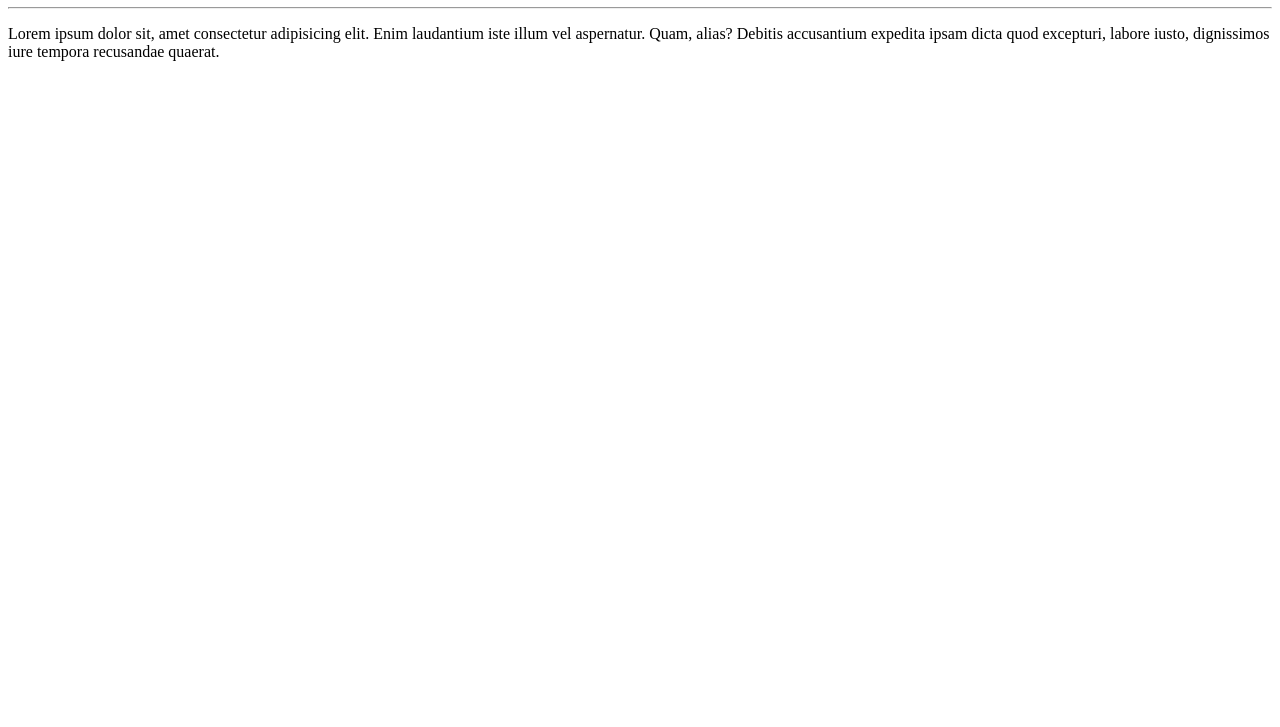
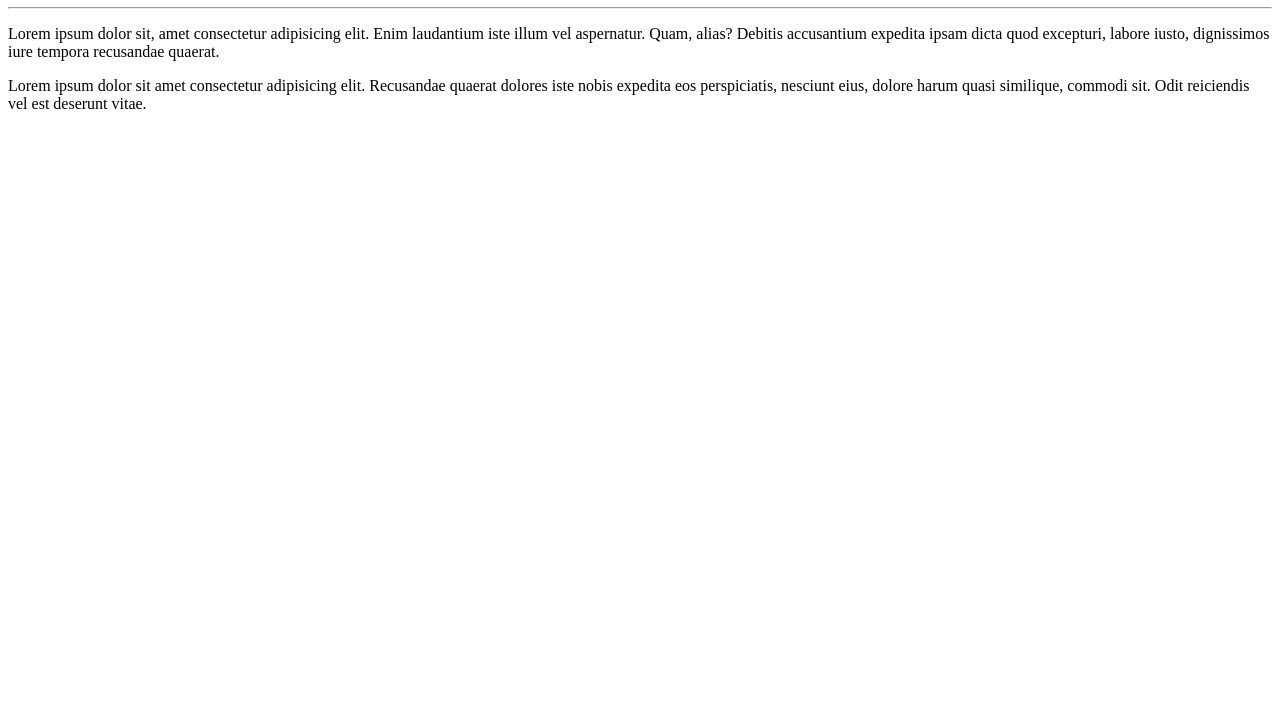
Before and after one commit to BrunoGsouza90/curso_de_github, a plain HTML site: page site-exemplo/index.html in a window 1280 px wide. Shown: the part 73-800 px from the top of the page. Drawn offline with Linux system fonts and the light colour scheme.

Commit message:
Adicionei um parágrafo

```diff
--- a/site-exemplo/index.html
+++ b/site-exemplo/index.html
@@ -9,5 +9,6 @@
     <h1>Olá, Mundo!</h1>
     <hr>
     <p>Lorem ipsum dolor sit, amet consectetur adipisicing elit. Enim laudantium iste illum vel aspernatur. Quam, alias? Debitis accusantium expedita ipsam dicta quod excepturi, labore iusto, dignissimos iure tempora recusandae quaerat.</p>
+    <p>Lorem ipsum dolor sit amet consectetur adipisicing elit. Recusandae quaerat dolores iste nobis expedita eos perspiciatis, nesciunt eius, dolore harum quasi similique, commodi sit. Odit reiciendis vel est deserunt vitae.</p>
 </body>
 </html>
```
